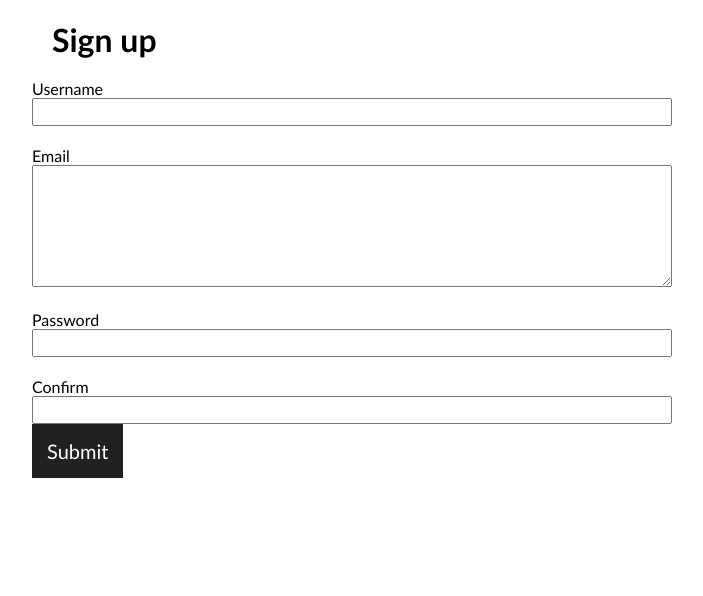
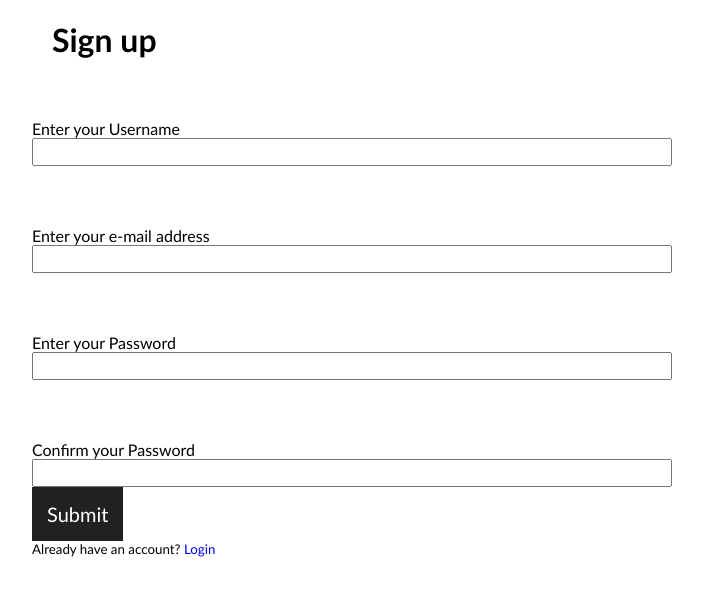
Before and after one commit to b0ssplz/Django_Beginner_Project, a Django app: page /signup/ in a window 1280 px wide. Shown: the part 39-635 px from the top of the page, without its empty margins (288-991 px from the left). Run offline with Django 4.2, Linux system fonts and the light colour scheme; parts of the project's set-up code (start-up, migrations or seed data) failed here and were passed over.

Commit message:
Form Signup Added

```diff
--- a/blogproject/posts/static/css/main.css
+++ b/blogproject/posts/static/css/main.css
@@ -6,7 +6,7 @@
 }
 
 header{
-    background-color: rgb(33, 33, 33);
+    background-color: rgb(45, 45, 45);
     padding: 10px;
 }
 
@@ -37,6 +37,7 @@ form{
     margin-top:  100px;
     margin: auto;
     width:50%;
+    padding: 20 px;
 
 }
 
@@ -46,7 +47,7 @@ form{
 }
 
 .label{
-    margin-top: 20px;
+    margin-top: 60px;
 }
 
 
@@ -60,6 +61,10 @@ form{
 }
 
 .link{
-    color: black;
+    color: rgb(27, 27, 27);
     text-decoration: none;
 }
+
+.error{
+    color: crimson;
+}
--- a/blogproject/templates/signup.html
+++ b/blogproject/templates/signup.html
@@ -6,14 +6,36 @@
     {% csrf_token %}
     <!-- {{form.as_p}} -->
     <h1>Sign up</h1>
+
+
+    <!-- {% if form.errors %}
+        <p>{{form.errors}}</p>
+    {% endif %} -->
+
     {% for field in form %}
         <div class="form-goup">
             <p class="label"> {{ field.label}}</p>
             {{field}}
+
+            {% if field.errors %}
+                {% for error in field.errors %}
+                    <p class = "error">{{error}}</p>
+                {% endfor %}
+            {% endif %}
+
         </div>
     {% endfor %}
 
-    <input type="submit" value="Submit" class="btn">
+    <div class="form-goup">
+        <input type="submit" value="Submit" class="btn">
+    </div>
+
+    <div class="form-goup">
+        <small>
+            <p>Already have an account? <a href="{% url 'login'%}" >Login</a></p>
+        </small>
+    </div>
+
 </form>
 
 {% endblock content %}
--- a/blogproject/users/forms.py
+++ b/blogproject/users/forms.py
@@ -1,12 +1,33 @@
 from django import forms
+from django.contrib.auth.forms import UserCreationForm
+from django.contrib.auth.models import User
 
-class UserRegistrationForm(forms.Form):
+# class UserRegistrationForm(forms.Form):
 
-    username = forms.CharField(widget=forms.TextInput(attrs={"class":"form-control"}))
-    email = forms.CharField(widget=forms.Textarea(attrs={"class":"form-control", "rows": 5}))
-    password = forms.CharField(widget=forms.PasswordInput(attrs={"class":"form-control"}))
-    confirm = forms.CharField(widget=forms.PasswordInput(attrs={"class":"form-control"}))
+#     username = forms.CharField(widget=forms.TextInput(attrs={"class":"form-control"}))
+#     email = forms.CharField(widget=forms.Textarea(attrs={"class":"form-control", "rows": 5}))
+#     password = forms.CharField(widget=forms.PasswordInput(attrs={"class":"form-control"}))
+#     confirm = forms.CharField(widget=forms.PasswordInput(attrs={"class":"form-control"}))
 
+class UserRegistrationForm(UserCreationForm):
+
+    def __init__(self,*args,**kwargs):
+        super().__init__(*args,**kwargs)
+        self.fields["username"].label = "Enter your Username"
+        self.fields["email"].label = "Enter your e-mail address"
+        self.fields["password1"].label = "Enter your Password"
+        self.fields["password2"].label = "Confirm your Password"
+
+        self.fields["username"].widget = forms.TextInput(attrs={"class":"form-control"})
+        self.fields["email"].widget = forms.TextInput(attrs={"class":"form-control"})
+        self.fields["password1"].widget = forms.PasswordInput(attrs={"class":"form-control"})
+        self.fields["password2"].widget = forms.PasswordInput(attrs={"class":"form-control"})
+
+
+
+    class Meta:
+        model = User
+        fields = ["username","email","password1","password2"]
 
 class LoginForm(forms.Form):
 
--- a/blogproject/users/views.py
+++ b/blogproject/users/views.py
@@ -1,7 +1,10 @@
 import email
 from pyexpat import model
 from django.shortcuts import render, redirect
+
 from .forms import LoginForm, UserRegistrationForm
+from posts.forms import PostCreationForm
+
 
 from django.contrib.auth.models import User
 from django.contrib.auth import login, logout, authenticate
@@ -14,17 +17,24 @@ def sign_up(request):
     form = UserRegistrationForm()
 
     if request.method == "POST":
-        username = request.POST["username"]
-        email = request.POST["email"]
-        password = request.POST["password"]
-        confirm = request.POST["confirm"]
+        # username = request.POST["username"]
+        # email = request.POST["email"]
+        # password = request.POST["password"]
+        # confirm = request.POST["confirm"]
 
-        if password == confirm:
-            new_user = User.objects.create_user(username=username,
-                                                email=email,
-                                                password=password)
-            new_user.set_password(password)
-            new_user.save()
+        # if password == confirm:
+        #     new_user = User.objects.create_user(username=username,
+        #                                         email=email,
+        #                                         password=password)
+        #     new_user.set_password(password)
+        #     new_user.save()
+
+        #     return redirect('posts_home')
+
+        form = UserRegistrationForm(request.POST)
+
+        if form.is_valid():
+            form.save()
 
             return redirect('posts_home')
 
```
Also changed, not shown: blogproject/templates/login.html (+10 -0 lines), blogproject/db.sqlite3.
